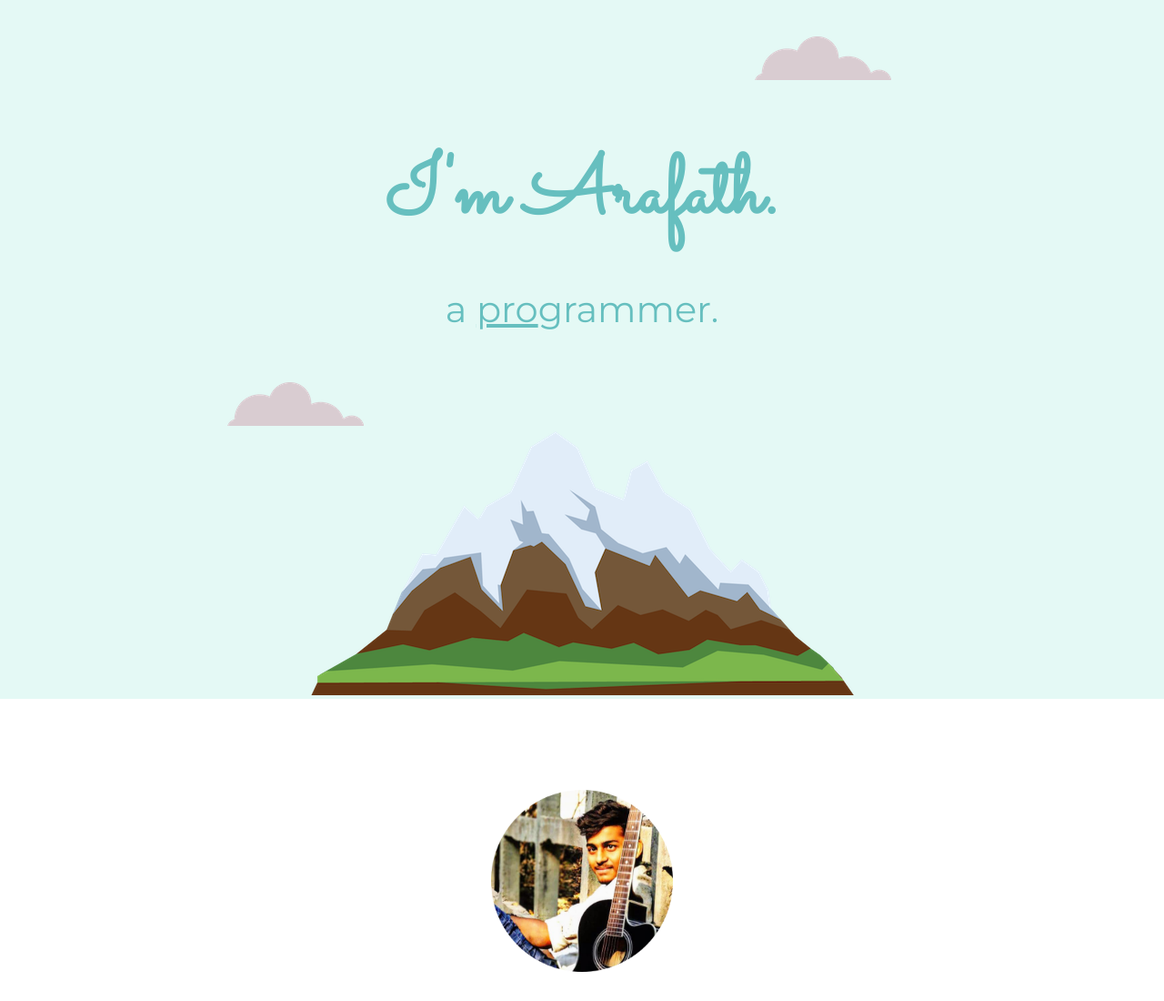
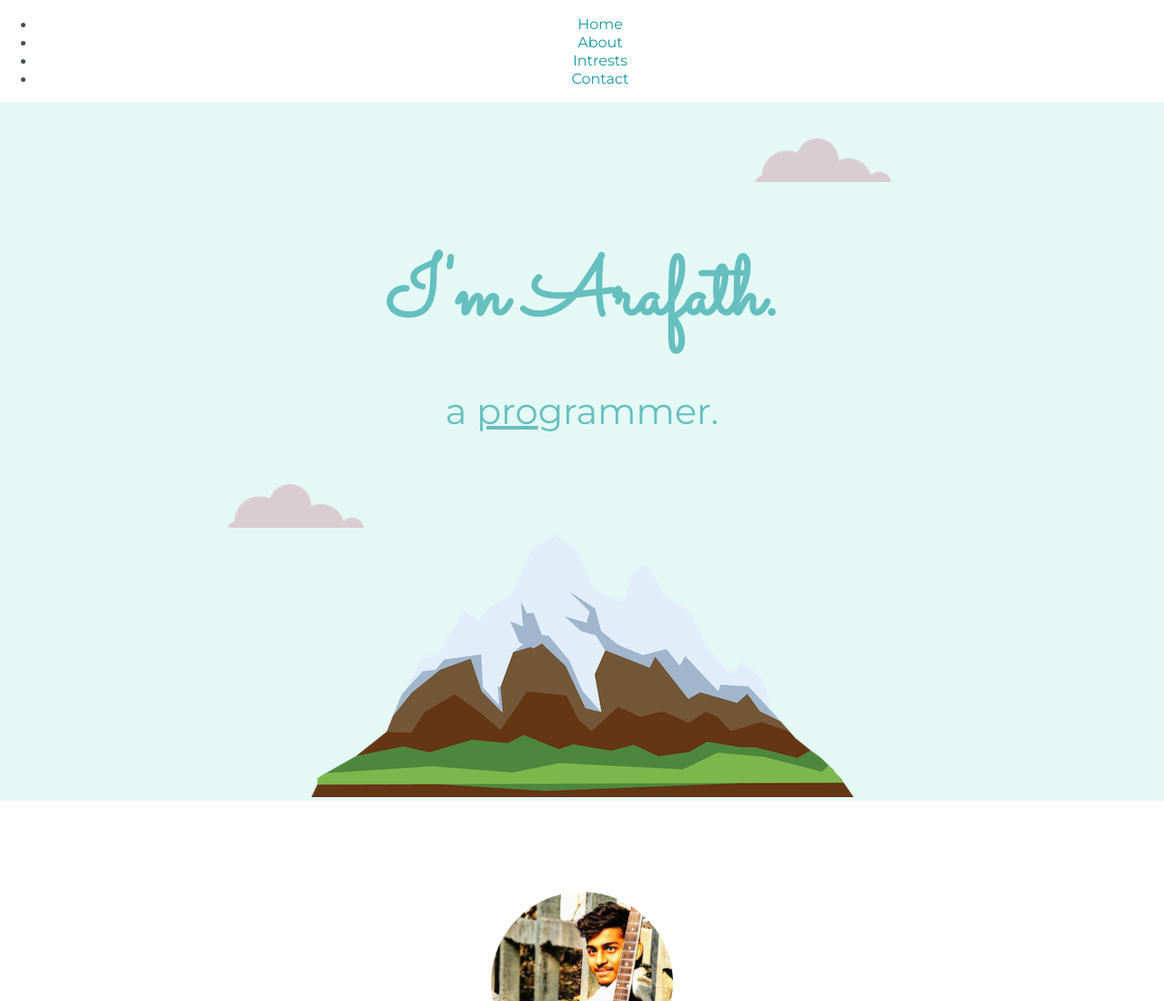
Before and after one commit to YasarArafathAli/CV, a plain HTML site: page index.html in a window 1280 px wide. Shown: the top 1100 px of the page at 91% size. Drawn offline with Linux system fonts and the light colour scheme.

Commit message:
Update index.html

```diff
--- a/index.html
+++ b/index.html
@@ -10,6 +10,22 @@
 </head>
 
 <body>
+
+  <header id="home">
+    <nav id="nav-wrap">
+
+      <!-- <a class="mobile-btn" href="#nav-wrap" title="Show navigation">Show navigation</a>
+      <a class="mobile-btn" href="#" title="Hide navigation">Hide navigation</a> -->
+
+      <ul id="nav" class="nav">
+         <li class="current"><a  href="#home">Home</a></li>
+         <li><a href="#about">About</a></li>
+         <li><a href="#intrests">Intrests</a></li>
+         <li><a href="#contact">Contact</a></li>
+      </ul> <!-- end #nav -->
+
+   </nav> <!-- end #nav-wrap -->
+  </header>
   <div class="top-container">
     <img class="top-cloud" src="images/cloud.png" alt="cloud">
     <div class="title-text">
```
